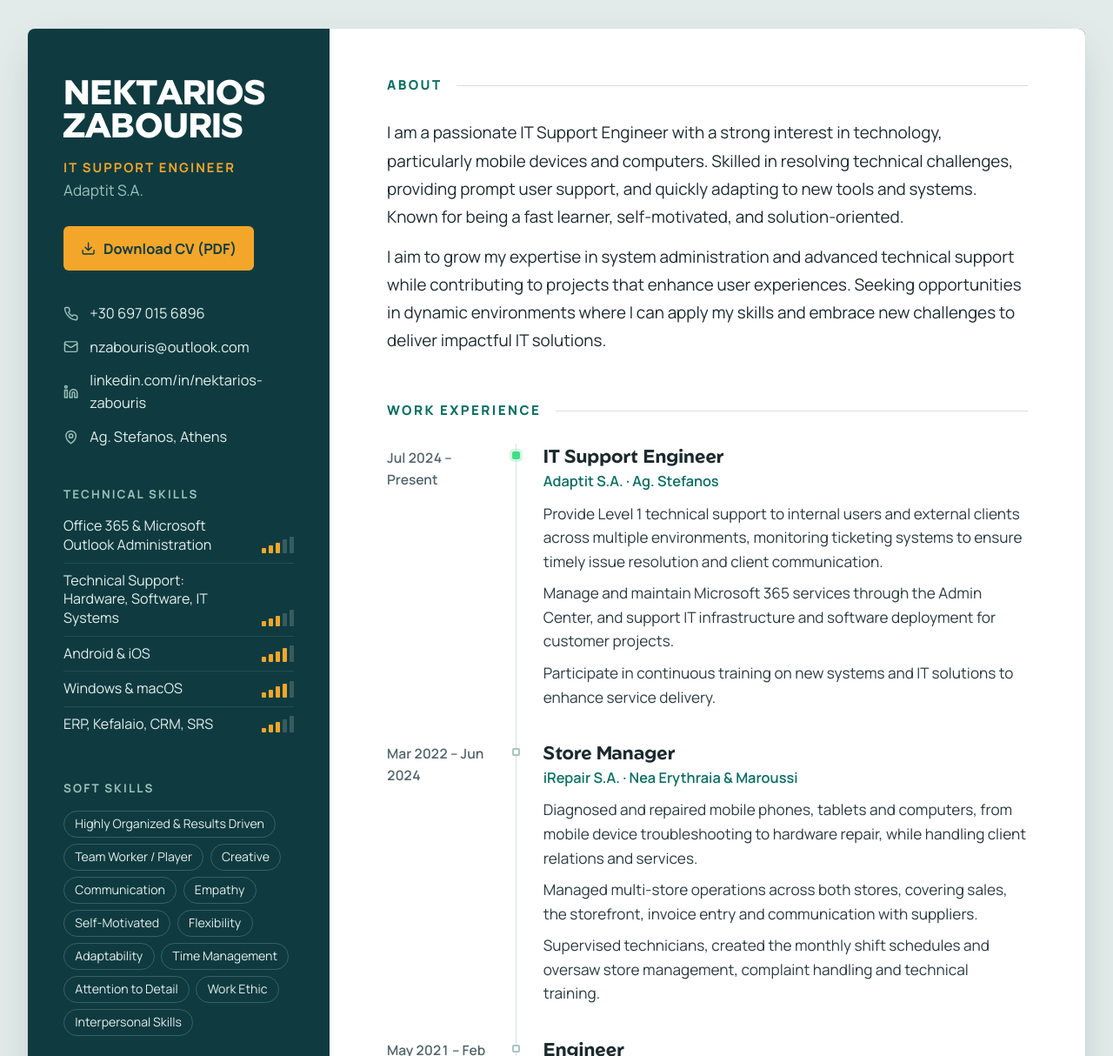
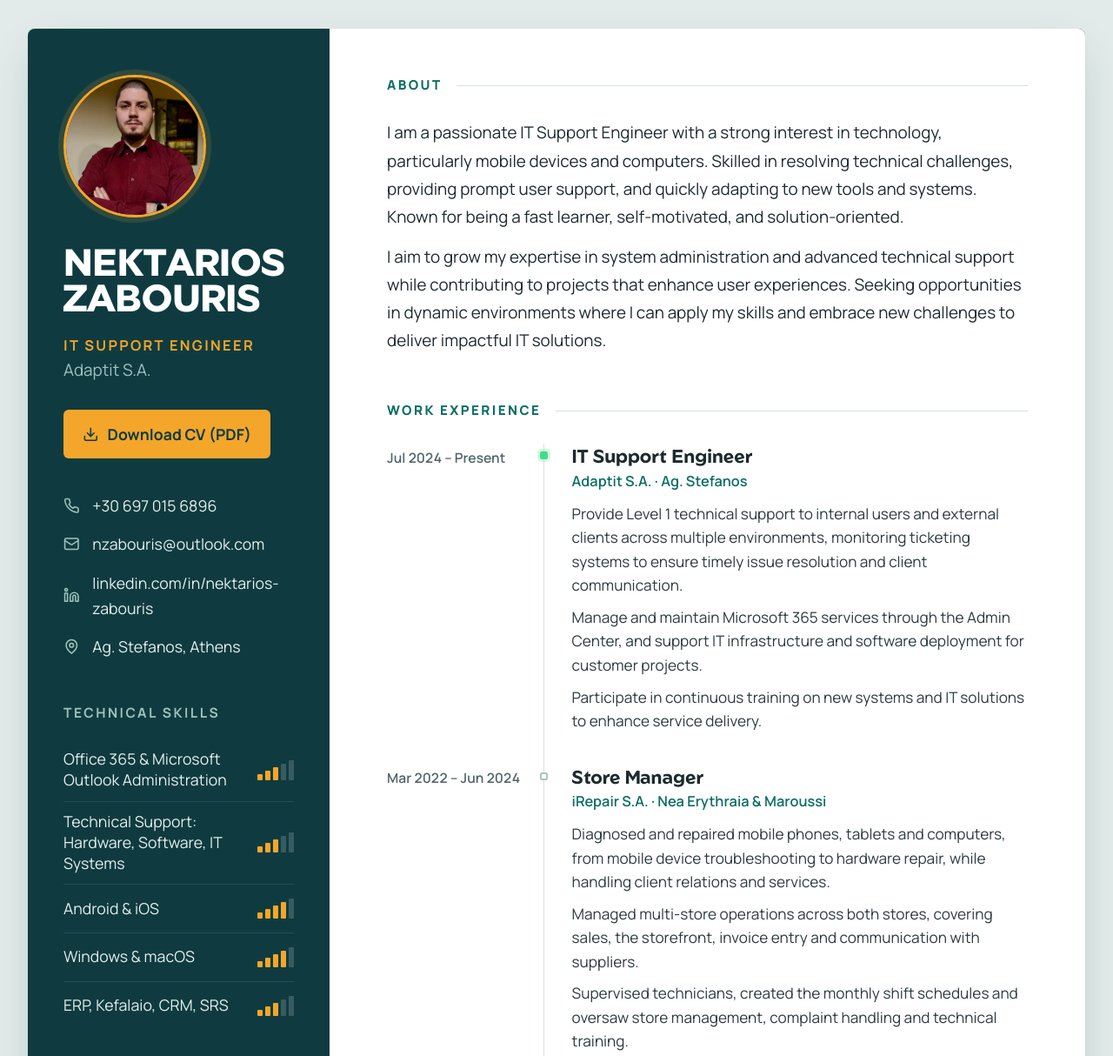
Before and after one commit to geofeid/zab-cv, a plain HTML site: page index.html in a window 1280 px wide. Shown: the top 1214 px of the page at 87% size. Drawn offline with Linux system fonts and the light colour scheme.

Commit message:
Add the profile photo and give the sidebar more room
- Photo converted to a 400x400 WebP (17 KB) in a round amber frame.
- Sidebar text, skill rows, chips and spacing are larger and evenly
  spaced on screen; print tightens them so the PDF stays one A4 page.
- Wider date column so dates no longer wrap.

Co-Authored-By: Claude Opus 5.5 <noreply@anthropic.com>

```diff
--- a/index.html
+++ b/index.html
@@ -60,26 +60,28 @@ a { color: inherit; text-decoration-thickness: 1px; text-underline-offset: 3px;
 .main { grid-area: main; padding: 3.25rem 4rem 4rem; min-width: 0; background: var(--paper); }
 
 /* Sidebar */
-.name { font-family: var(--display); font-weight: 800; font-size: min(2.6rem, 3.1vw); line-height: .95; letter-spacing: -.01em; text-transform: uppercase; color: #fff; }
+.photo { display: block; width: 10rem; height: 10rem; margin-bottom: 1.8rem; border-radius: 50%; object-fit: cover; border: 3px solid var(--amber); box-shadow: 0 0 0 6px rgb(244 166 42 / .14); }
+.name { font-family: var(--display); font-weight: 800; font-size: min(3rem, 3.4vw); line-height: .95; letter-spacing: -.01em; text-transform: uppercase; color: #fff; }
 .name span { display: block; }
-.role { margin-top: 1.2rem; font-size: .9rem; font-weight: 700; letter-spacing: .14em; text-transform: uppercase; color: var(--amber); }
-.org { font-size: 1.05rem; color: var(--on-petrol-soft); }
-.btn { display: inline-flex; align-items: center; gap: .55rem; margin-top: 1.7rem; padding: .75rem 1.2rem; border-radius: 6px; background: var(--amber); color: var(--petrol); font-size: 1rem; font-weight: 700; text-decoration: none; transition: background-color .15s; }
+.role { margin-top: 1.3rem; font-size: 1rem; font-weight: 700; letter-spacing: .14em; text-transform: uppercase; color: var(--amber); }
+.org { font-size: 1.15rem; color: var(--on-petrol-soft); }
+.btn { display: inline-flex; align-items: center; gap: .6rem; margin-top: 1.9rem; padding: .85rem 1.35rem; border-radius: 6px; background: var(--amber); color: var(--petrol); font-size: 1.08rem; font-weight: 700; text-decoration: none; transition: background-color .15s; }
 .btn:hover { background: #ffbb4d; }
 .id a:focus-visible { outline: 2px solid var(--amber); outline-offset: 3px; border-radius: 3px; }
-.contact { margin-top: 2.2rem; display: grid; gap: .75rem; font-size: 1rem; }
-.contact li { display: flex; align-items: center; gap: .8rem; overflow-wrap: anywhere; }
+.contact { margin-top: 2.4rem; display: grid; gap: 1rem; font-size: 1.08rem; }
+.contact li { display: flex; align-items: center; gap: .9rem; overflow-wrap: anywhere; }
 .contact .ic { color: var(--on-petrol-soft); }
 .contact a { text-decoration: none; }
 .contact a:hover { text-decoration: underline; }
 .contact .print-only { display: none; } /* the PDF links back to the online CV */
-.label { margin: 2.6rem 0 .9rem; font-size: .82rem; font-weight: 700; letter-spacing: .16em; text-transform: uppercase; color: var(--on-petrol-soft); }
+.label { margin: 3rem 0 1.1rem; font-size: .95rem; font-weight: 700; letter-spacing: .16em; text-transform: uppercase; color: var(--on-petrol-soft); }
 
 /* Skill level as signal strength, 1-5 bars */
-.meter li { display: flex; align-items: flex-end; justify-content: space-between; gap: 1rem; padding: .55rem 0; border-top: 1px solid rgb(255 255 255 / .09); font-size: .98rem; line-height: 1.35; }
-.meter li:first-child { border-top: 0; padding-top: 0; }
-.signal { display: inline-flex; align-items: flex-end; gap: 3px; height: 1.15rem; flex: none; margin-bottom: .1rem; }
-.signal i { width: 5px; border-radius: 1px; background: rgb(255 255 255 / .17); }
+/* Every row gets the same generous height, so the column reads evenly. */
+.meter li { display: flex; align-items: center; justify-content: space-between; gap: 1.25rem; min-height: 3.4rem; padding: .7rem 0; border-top: 1px solid rgb(255 255 255 / .09); font-size: 1.08rem; line-height: 1.35; }
+.meter li:first-child { border-top: 0; }
+.signal { display: inline-flex; align-items: flex-end; gap: 3px; height: 1.4rem; flex: none; }
+.signal i { width: 6px; border-radius: 1px; background: rgb(255 255 255 / .17); }
 .signal i:nth-child(1) { height: 30%; }
 .signal i:nth-child(2) { height: 47.5%; }
 .signal i:nth-child(3) { height: 65%; }
@@ -91,9 +93,9 @@ a { color: inherit; text-decoration-thickness: 1px; text-underline-offset: 3px;
 .signal[data-level="4"] i:nth-child(-n+4),
 .signal[data-level="5"] i:nth-child(-n+5) { background: var(--amber); }
 
-.chips { display: flex; flex-wrap: wrap; gap: .45rem; }
-.chips li { padding: .36rem .75rem; border: 1px solid rgb(255 255 255 / .18); border-radius: 999px; font-size: .86rem; line-height: 1.2; }
-.hobbies { font-size: .98rem; }
+.chips { display: flex; flex-wrap: wrap; gap: .6rem; }
+.chips li { padding: .5rem .95rem; border: 1px solid rgb(255 255 255 / .18); border-radius: 999px; font-size: .98rem; line-height: 1.2; }
+.hobbies { font-size: 1.08rem; line-height: 1.9; }
 
 /* Main column */
 .sec + .sec { margin-top: 3.25rem; }
@@ -103,7 +105,7 @@ a { color: inherit; text-decoration-thickness: 1px; text-underline-offset: 3px;
 .about p + p { margin-top: .85rem; }
 
 /* Timeline: the node is a port LED. Green = current role, amber = in progress. */
-.timeline > li, .projects > div { display: grid; grid-template-columns: minmax(9rem, 1fr) 4fr; }
+.timeline > li, .projects > div { display: grid; grid-template-columns: minmax(11rem, 1fr) 4fr; }
 .when { padding: .2rem 1.5rem 0 0; font-size: .95rem; font-weight: 600; color: var(--ink-soft); font-variant-numeric: tabular-nums; }
 .what { position: relative; border-left: 1px solid var(--rule); padding: 0 0 2.2rem 1.9rem; }
 .timeline > li:last-child .what { padding-bottom: 0; }
@@ -151,12 +153,19 @@ a { color: inherit; text-decoration-thickness: 1px; text-underline-offset: 3px;
   .id { padding-top: 11mm; }
   .main { margin-left: 31%; padding: 11mm 10mm 0 8mm; background: none; }
   .name { font-size: 2.7rem; }
+  .photo { width: 26mm; height: 26mm; margin-bottom: 4mm; }
+  /* The roomy screen sidebar is tightened so it fits beside one page of content. */
+  .contact { margin-top: 1.4rem; gap: .55rem; }
+  .label { margin: 1.7rem 0 .6rem; }
+  .meter li { min-height: 0; padding: .45rem 0; }
+  .chips { gap: .4rem; }
+  .chips li { padding: .3rem .6rem; }
   .btn, .screen-only { display: none; }
   .print-only { display: block; }
   .contact .print-only { display: flex; }
   .sec + .sec { margin-top: 1.6rem; }
   .sec > h2 { margin-bottom: .9rem; }
-  .timeline > li, .projects > div { grid-template-columns: 27mm 1fr; break-inside: avoid; }
+  .timeline > li, .projects > div { grid-template-columns: 30mm 1fr; break-inside: avoid; }
   .what { padding-bottom: 1.1rem; }
   .what h3, .what .at { display: inline; }
   .what .at::before { content: " · "; }
@@ -178,6 +187,7 @@ a { color: inherit; text-decoration-thickness: 1px; text-underline-offset: 3px;
 
 <div class="card">
   <header class="id">
+    <img class="photo" src="nektarios.webp" alt="Nektarios Zabouris" width="400" height="400">
     <h1 class="name">Nektarios <span>Zabouris</span></h1>
     <p class="role">IT Support Engineer</p>
     <p class="org">Adaptit S.A.</p>
```
Also changed, not shown: nektarios.webp (added).
